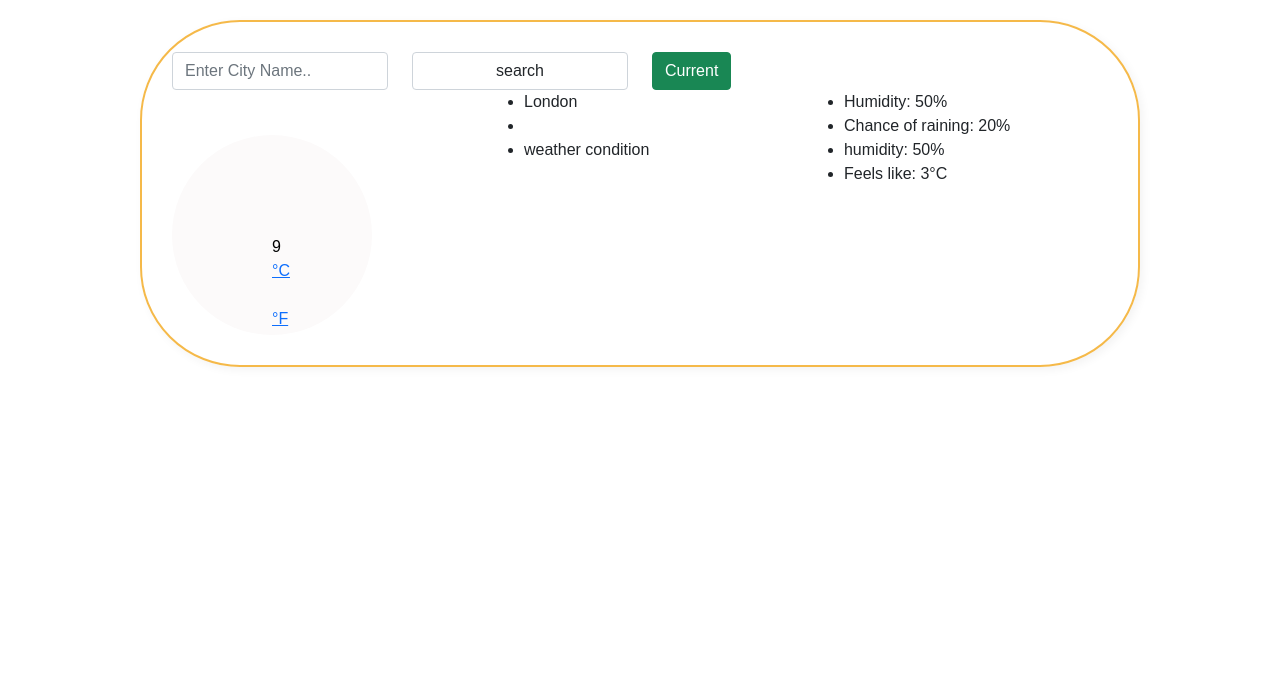
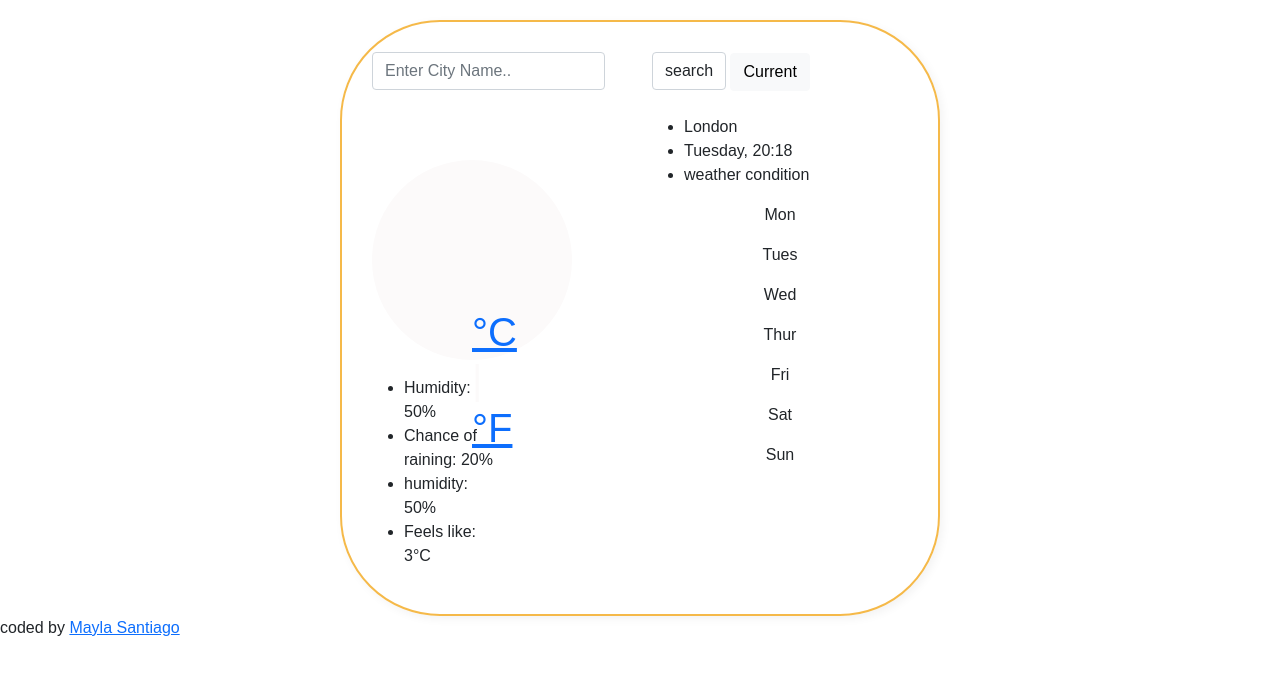
Before and after one commit to Mayla-Innovate/Weather-App, a plain HTML site: page index.html in a window 1280 px wide. Drawn offline with nearby package versions, Linux system fonts and the light colour scheme.

Commit message:
Changed the design

```diff
--- a/index.html
+++ b/index.html
@@ -22,55 +22,80 @@
       <link rel="stylesheet" href="style.css" />
 
       <form>
-        <div class="row ">
-          <div class="col-3">
+        <div class="row id=control">
+          <div class="col-6">
             <input
               type="search"
               placeholder="Enter City Name.."
               autocomplete="off"
               class="form-control"
-              id= "city-input"
+              id="city-input"
             />
           </div>
-          <div class="col-3">
-            <input type="submit" value= "search" id= "search-input" class="form-control" />
-          </div>
-          <div class="col-3">
-          <button
-          class="btn btn-success w-10"
-          id="current-location-button"
-        >
+          <div class="col-6">
+            <input
+              type="submit"
+              value="search"
+              id="search-input"
+              class="form-control"
+            />
+
+            <button class="btn btn-light w-10" id="current-location-button">
               Current
             </button>
           </div>
         </div>
       </form>
+      <br />
 
       <div class="row">
-        <div class="col-4" >
+        <div class="col-6">
           <div class="circle">
-          <div temperature> <span class="lol" id = "temperature"> 9 </span> <span class="units"> <a href="#" id="celcius"> °C </a> | <a href="#" id = fahrenheit>°F </a> </span> </div>
+            <h1>
+              9
+              <span class="units">
+                <a href="#"> °C </a> |
+                <a href="#">°F </a>
+              </span>
+            </h1>
           </div>
-        </div>
-
-      <div class="col-4">
-        <ul >
-          <li id="cityGirl">London</li>
-          <li id="date"></li>
-          <li>weather condition</li>
-
-        </ul>
-      </div>
-      <div class="col-4">
-        <ul>
+          <p></p>
+          <div class="col-6">
+            <ul id="conditions">
               <li>Humidity: 50%</li>
               <li>Chance of raining: 20%</li>
-          <li> humidity: 50% </li>
+              <li>humidity: 50%</li>
               <li>Feels like: 3°C</li>
             </ul>
           </div>
         </div>
-    <script src="index.js"></script>
-
+        <div class="col-6">
+          <ul id="conditions">
+            <li id="cityGirl">London</li>
+            <li id="date"></li>
+            <li id="weatherCondition">weather condition</li>
+          </ul>
+          <div class="container">
+            <div class="row text-center week-forecast">
+              <div class="col">Mon</div>
+              <p></p>
+              <div class="col">Tues</div>
+              <p></p>
+              <div class="col">Wed</div>
+              <p></p>
+              <div class="col">Thur</div>
+              <p></p>
+              <div class="col">Fri</div>
+              <p></p>
+              <div class="col">Sat</div>
+              <p></p>
+              <div class="col">Sun</div>
+            </div>
+          </div>
+        </div>
+      </div>
+    </div>
+    <script src="hi.js"></script>
+    <p id="footer">coded by <a href="#"> Mayla Santiago </a></p>
   </body>
 </html>
--- a/style.css
+++ b/style.css
@@ -11,16 +11,21 @@ body {
   margin: 0 auto;
   margin-top: 20px;
   padding: 30px;
-  max-width: 1000px;
+  max-width: 600px;
 }
-.lol {
+.form-control {
+  min-width: 0;
+  width: auto;
+  display: inline;
+}
+.h1 {
   color: black;
-  align-content: center;
+  size: 40px;
 }
+
 .circle {
   border: 100px solid;
   color: #fcfafa;
-
   width: 0;
   height: 0;
   margin-top: 45px;
@@ -30,7 +35,9 @@ body {
   border-bottom-left-radius: 180px;
   border-bottom-right-radius: 180px;
 }
-.col-6 .col-3 {
+
+.footer {
+  text-align: center;
+  margin: 0 auto;
   display: block;
-  margin: 0 auto;
 }
```
Lines whose indentation alone changed are shown as unchanged.
